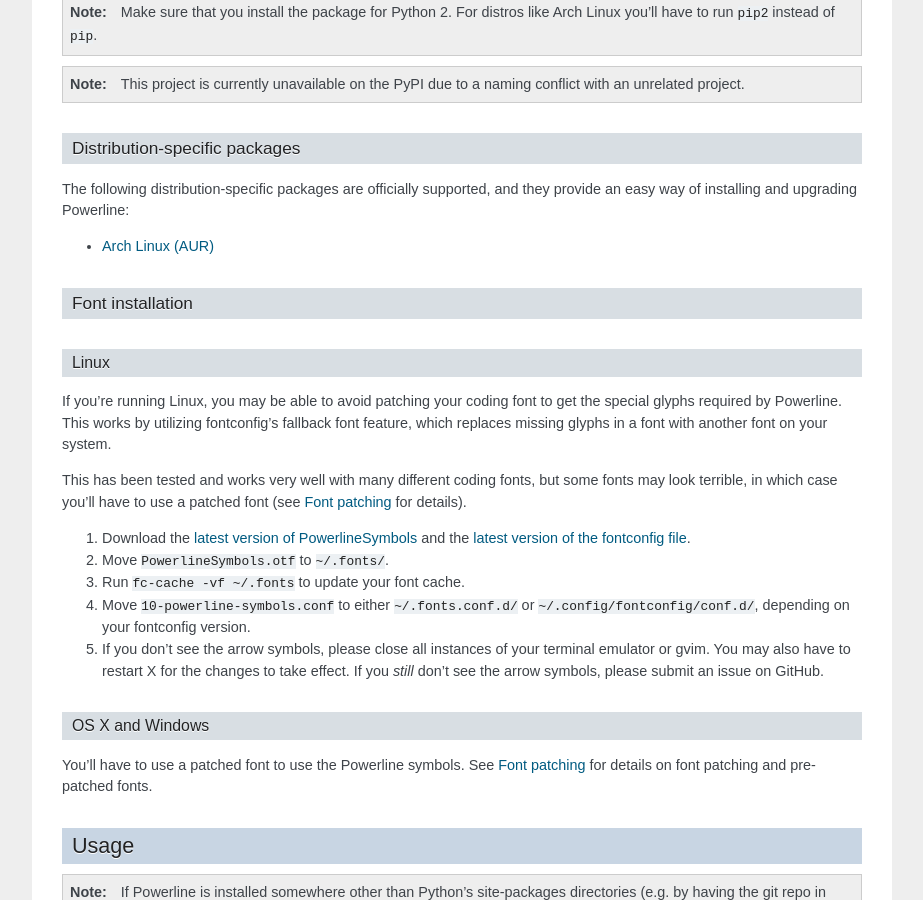
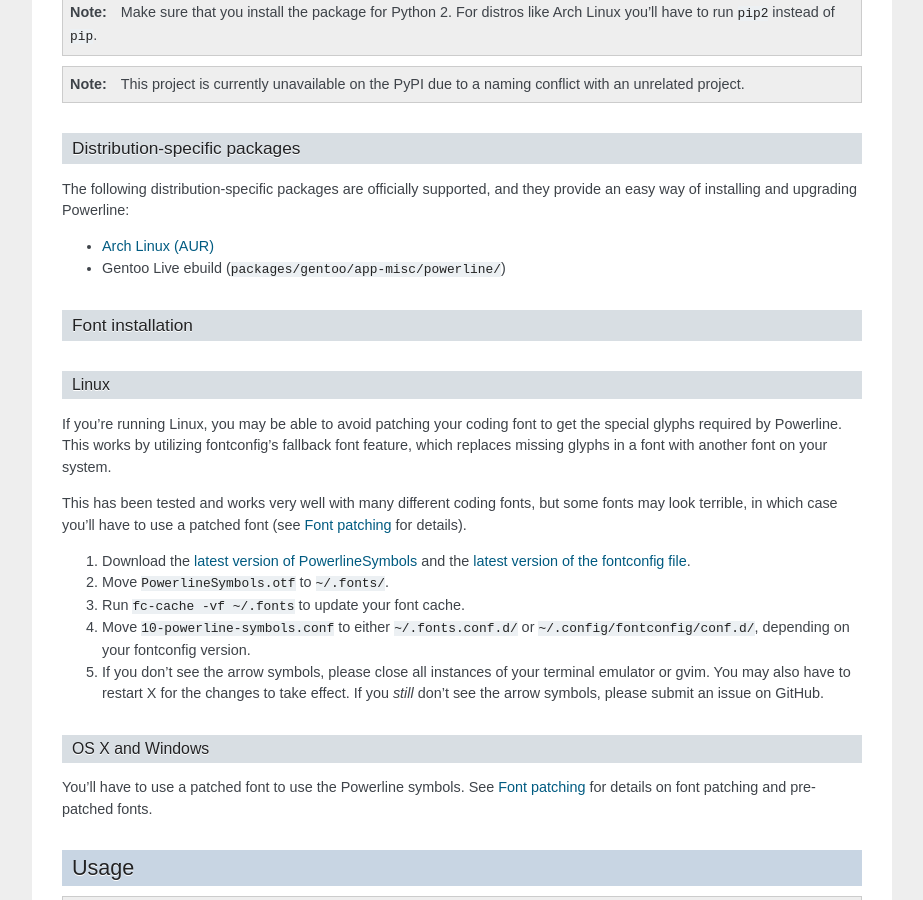
Before and after one commit to someyooyo/someyooyo, a Sphinx documentation site: the page built from docs/source/overview.rst, in a window 1280 px wide and 900 px high, scrolled down 762 px. Shown: the whole window, without its empty margins (198-1121 px from the left). Built offline with Sphinx 7.4.7, drawn with Linux system fonts in a browser that asks for light colours.

Commit message:
Add info about Gentoo Live ebuild

```diff
--- a/docs/source/overview.rst
+++ b/docs/source/overview.rst
@@ -52,6 +52,7 @@ The following distribution-specific packages are officially supported, and
 they provide an easy way of installing and upgrading Powerline:
 
 * `Arch Linux (AUR) <https://aur.archlinux.org/packages/powerline-git/>`_
+* Gentoo Live ebuild (:file:`packages/gentoo/app-misc/powerline/`)
 
 .. _font-installation:
 
```
